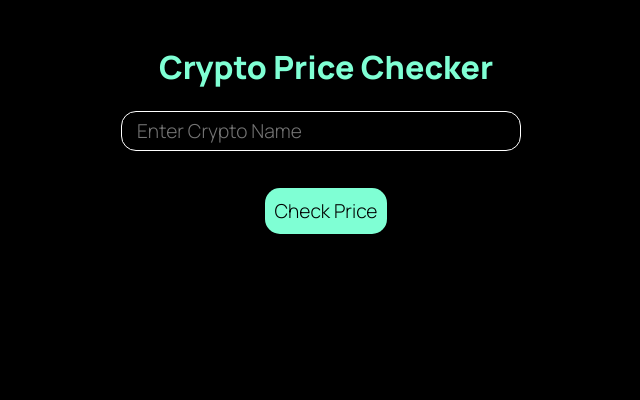
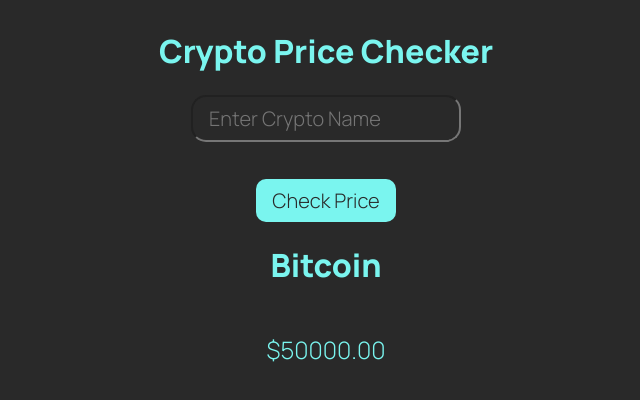
Before and after one commit to UD-ACM/crypto-prices, a plain HTML site: page index.html in a window 1280 px wide. Shown: the whole page, without its empty margins (314-954 px from the left). Drawn offline with Linux system fonts and the light colour scheme.

Commit message:
Add better comments and simpler code

```diff
--- /dev/null
+++ b/app.js
@@ -0,0 +1,29 @@
+async function fetchPrice() {
+    const cryptoName = document
+        .getElementById("crypto-name")
+        .value.toLowerCase();
+
+    // fetches the information about the cryptocurrency
+    var requestOptions = {
+        method: "GET",
+        redirect: "follow",
+    };
+
+    const response = await fetch(
+        `https://api.coincap.io/v2/assets/${cryptoName}`,
+        requestOptions
+    ).then((response) => response.json());
+
+    const data = response.data;
+
+    // Set the name and symbol of the coin using the data we got from the response
+    document.getElementById(
+        "name"
+    ).innerHTML = `${data.name} - ${data.symbol}`;
+
+    // Set the price using the priceUsd we got from the response
+    // toFixed simply allows us to have only two digits after the decimal point (cents amount)
+    document.getElementById("price").innerHTML = `Current Price: $${Number(
+        data.priceUsd
+    ).toFixed(2)}`;
+}
--- a/index.html
+++ b/index.html
@@ -1,59 +1,30 @@
 <html>
-  <head>
-    <title>Crypto Price Checker</title>
-    <link rel="stylesheet" href="styles.css" />
-  </head>
-  <body>
-    <div id="content">
-      <h1>Crypto Price Checker</h1>
 
-      <div id="search">
-        <input
-          type="text"
-          name="crypto-name"
-          id="crypto-name"
-          placeholder="Enter Crypto Name"
-        /><br />
-        <button type="button" onclick="fetchPrice()">Check Price</button>
-      </div>
 
-      <div>
-        <h1 id="name"></h1>
-      </div>
+<head>
+  <!-- The <head> tag sets some metadata about the site, but usually shouldn't be used for visible HTML elements -->
+  <title>Crypto Price Checker</title>
 
-      <p id="price"></p>
-    </div>
-    <script>
-      async function fetchPrice() {
-        const result = document.getElementById("result");
+  <!-- Here is where you would usually also link your CSS file to tell the browser how it should render your page -->
+  <link rel="stylesheet" href="styles.css" />
+</head>
 
-        const cryptoName = document
-          .getElementById("crypto-name")
-          .value.toLowerCase();
+<body>
+  <!-- <body> is where the real visible elements of your page live -->
+  <h1>Crypto Price Checker</h1>
 
-        // fetches the information about the cryptocurrency
-        var requestOptions = {
-          method: "GET",
-          redirect: "follow",
-        };
+  <input type="text" name="crypto-name" id="crypto-name" placeholder="Enter Crypto Name" /><br />
+  <button id="check-price" type="button" onclick="fetchPrice()">Check Price</button>
 
-        const response = await fetch(
-          `https://api.coincap.io/v2/assets/${cryptoName}`,
-          requestOptions
-        ).then((response) => response.json());
+  <div>
+    <!-- Through JavaScript, we can alter almost any aspect of the HTML page dynamically, like changing the name of the coin -->
+    <h1 id="name">Bitcoin</h1>
+  </div>
 
-        const data = response.data;
+  <p id="price">$50000.00</p>
 
-        console.log(data);
+  <!-- HTML tells your browser to look for another file called app.js, the brains of the website -->
+  <script src="app.js"></script>
+</body>
 
-        // set crypto data
-        document.getElementById(
-          "name"
-        ).innerHTML = `${data.name} - ${data.symbol}`;
-        document.getElementById("price").innerHTML = `Current Price: $${Number(
-          data.priceUsd
-        ).toFixed(2)}`;
-      }
-    </script>
-  </body>
 </html>
--- a/styles.css
+++ b/styles.css
@@ -1,59 +1,46 @@
 @import url("https://fonts.googleapis.com/css2?family=Manrope:wght@300;600;800&display=swap");
 
 * {
-  font-family: "Manrope", sans-serif;
+  font-family: "Manrope", sans-serif; /* set the font for all items in the HTML */
 }
 
-html {
-  width: 100vw;
+body {
+  /* Sets the color of the background to black and the text to a lighter color */
+  background-color: #292929;
+  color: #7af5ef;
 
-  color: aquamarine;
-  background-color: black;
+  /* Center the content on the screen */
+  display: flex; /* Uses Flexbox: https://css-tricks.com/snippets/css/a-guide-to-flexbox/ */
+  flex-direction: column; /* Items should be arranged in a column */
+  align-items: center; /* Centers the items placed in the column */
 }
 
-#content {
-  max-width: 1200px;
-  padding: 1em;
-  margin: auto;
+/* When we use id="" in HTML, the CSS can refer to it using # */
+#crypto-name {
+  background-color: #292929;
+  color: white;
 
-  display: flex;
-  flex-direction: column;
-  align-items: center;
+  font-size: 20px;
+
+  /* Padding alters the internal spacing between what's inside an element and the border */
+  padding: 0.5rem 1rem;
+  /* Adds a nice circular curve to the border instead of sharp corners */
+  border-radius: 15px;
 }
 
-#result {
-  width: 100%;
-}
+#check-price {
+  background-color: #7af5ef;
+  color: #292929;
 
-#search {
-  display: flex;
-  flex-direction: column;
-  align-items: center;
-}
+  font-size: 20px;
 
-#search * {
-  font-size: 1.2rem;
-}
+  /* Margin also adds spacing, but the spacing is applied outside of the "border" of the element.
+    We use it here to give some space between search bar and button */
+  margin-top: 15px;
 
-#search button {
-  background-color: aquamarine;
-  color: black;
   border: none;
-  border-radius: 15px;
-  padding: 10px;
-}
-
-#search input {
-  font-family: "Manrope", sans-serif;
-  background: none;
-  color: white;
-  border: 1px solid white;
-  border-radius: 15px;
-  padding: 15px;
-  min-width: 400px;
-  height: 40px;
-  margin-right: 10px;
-  margin-bottom: 15px;
+  padding: 0.5rem 1rem;
+  border-radius: 10px;
 }
 
 #price {
```
